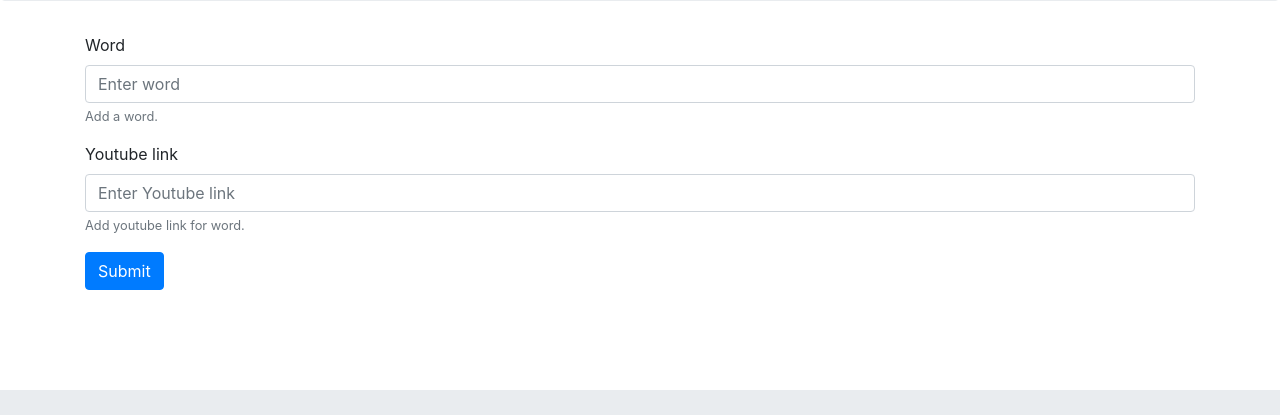
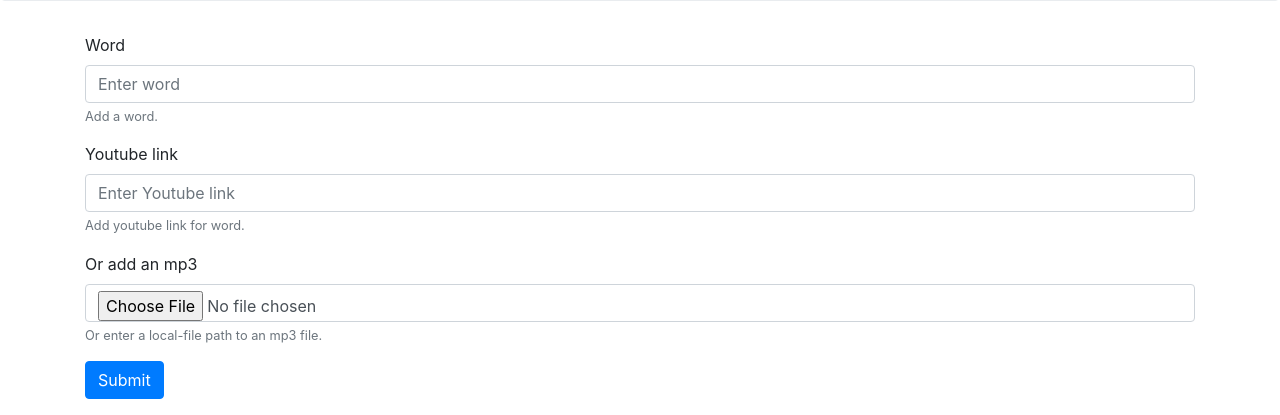
Before and after one commit to cboddy/song-and-spell, a Python web app: template song_and_spell/static/templates/add_word.html in a window 1280 px wide. Shown: the part 410-825 px from the top of the page. Before the commit the page ends 800 px from the top, so only its background shows below. Run offline with Jinja, Linux system fonts and the light colour scheme; the template is opened without the code that fills it, so the values that code supplies are empty; some libraries are stand-ins or nearby versions.

Commit message:
Add file-upload option

```diff
--- a/song_and_spell/static/templates/add_word.html
+++ b/song_and_spell/static/templates/add_word.html
@@ -1,7 +1,7 @@
 {% extends 'base.html' %}
 {% block content %}
 
-<form id="add_word_form" action="" role="form" method="post">
+<form id="add_word_form" action="" role="form" method="post" enctype="multipart/form-data">
 
     <div class="form-group">
         <label for="word">Word</label>
@@ -15,7 +15,22 @@
         <small id="ytLinkHelp" class="form-text text-muted">Add youtube link for word.</small>
     </div>
 
-    <button type="submit" class="btn btn-primary">Submit</button>
+    <div class="form-group">
+        <label for="uploadFile">Or add an mp3</label>
+        <input type="file" class="form-control"  aria-describedby="uploadFileHelp" placeholder="" name="uploadFile"/>
+        <small id="uploadFileHelp" class="form-text text-muted">Or enter a local-file path to an mp3 file.</small>
+    </div>
+
+    <button id="add_word_button" type="submit" class="btn btn-primary">Submit</button>
 </form>
+<!--
+    <script>
+        $('#add_word_button').click(function() {
+            local_path= $('#uploadFile').val()
+            console.log('local_path ' + local_path);
 
+            $('#add_word_form').attrs('enctype=multipart/form');
+        });
+    </script>
+    -->
 {%  endblock content %}
```
Also changed, not shown: song_and_spell/app.py (+22 -15 lines), README.md.
